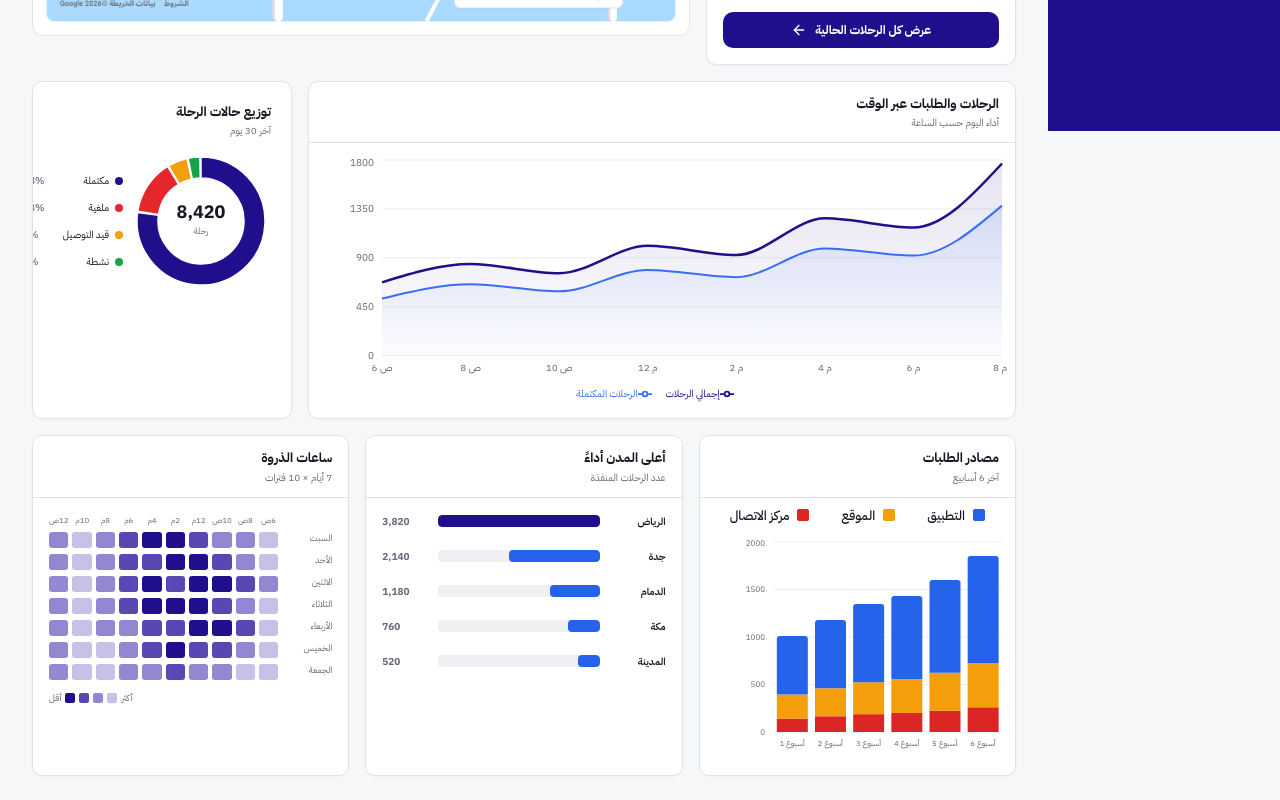
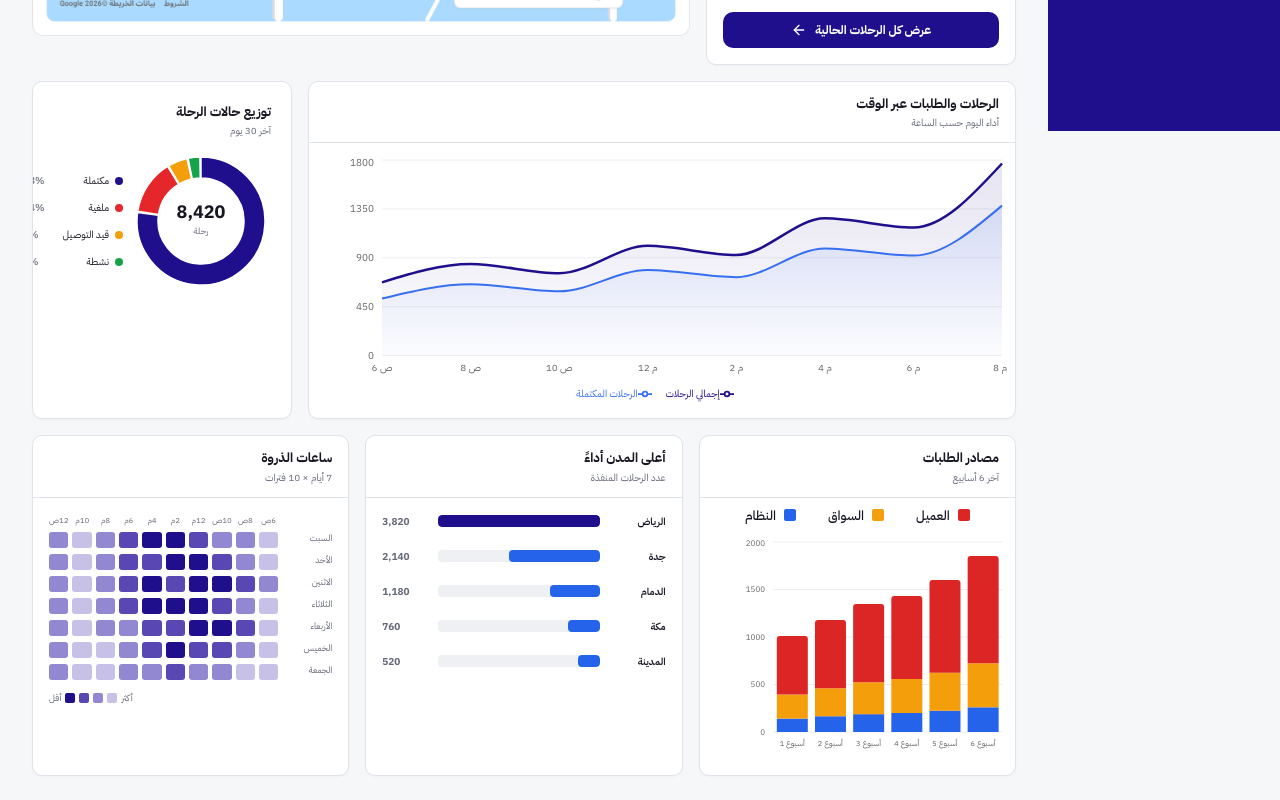
Before and after one commit to ahmedebrahem0/AquaDashboard, a Next.js app: page / in a window 1280 px wide. Shown: the part 669-1469 px from the top of the page. Built offline with nearby package versions, Linux system fonts and the light colour scheme.

Commit message:
Feat: Handel New Version

```diff
--- a/src/features/analytics/data/analytics-data.ts
+++ b/src/features/analytics/data/analytics-data.ts
@@ -39,12 +39,12 @@ export function getAnalyticsData(range: DashboardRange): AnalyticsData {
     sourcesTitle: isCancelled ? "مصادر الإلغاء" : "مصادر الطلبات",
     sourcesSubtitle: isCancelled ? "خلال آخر 7 أيام" : "آخر 6 أسابيع",
     sourceSeries: {
-      app: isCancelled ? "النظام" : "التطبيق",
-      web: isCancelled ? "السواق" : "الموقع",
-      calls: isCancelled ? "العميل" : "مركز الاتصال",
-      appColor: "#2563EB",
+      app: "العميل",
+      web: "السواق",
+      calls: "النظام",
+      appColor: "#DC2626",
       webColor: "#F59E0B",
-      callsColor: "#DC2626"
+      callsColor: "#2563EB"
     },
     citiesTitle: isCancelled ? "الإلغاءات حسب المدينة" : "أعلى المدن أداءً",
     citiesSubtitle: isCancelled ? "خلال آخر 7 أيام" : "عدد الرحلات المنفذة",
```
